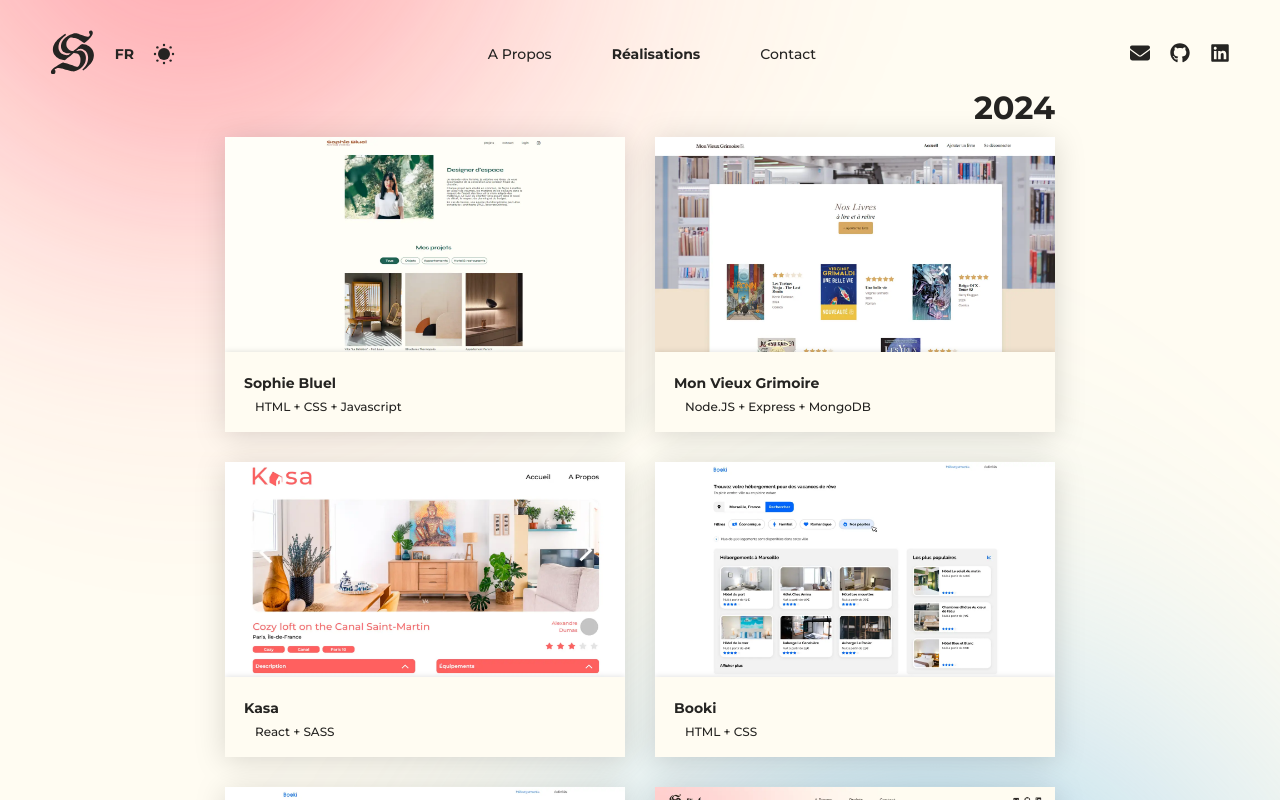
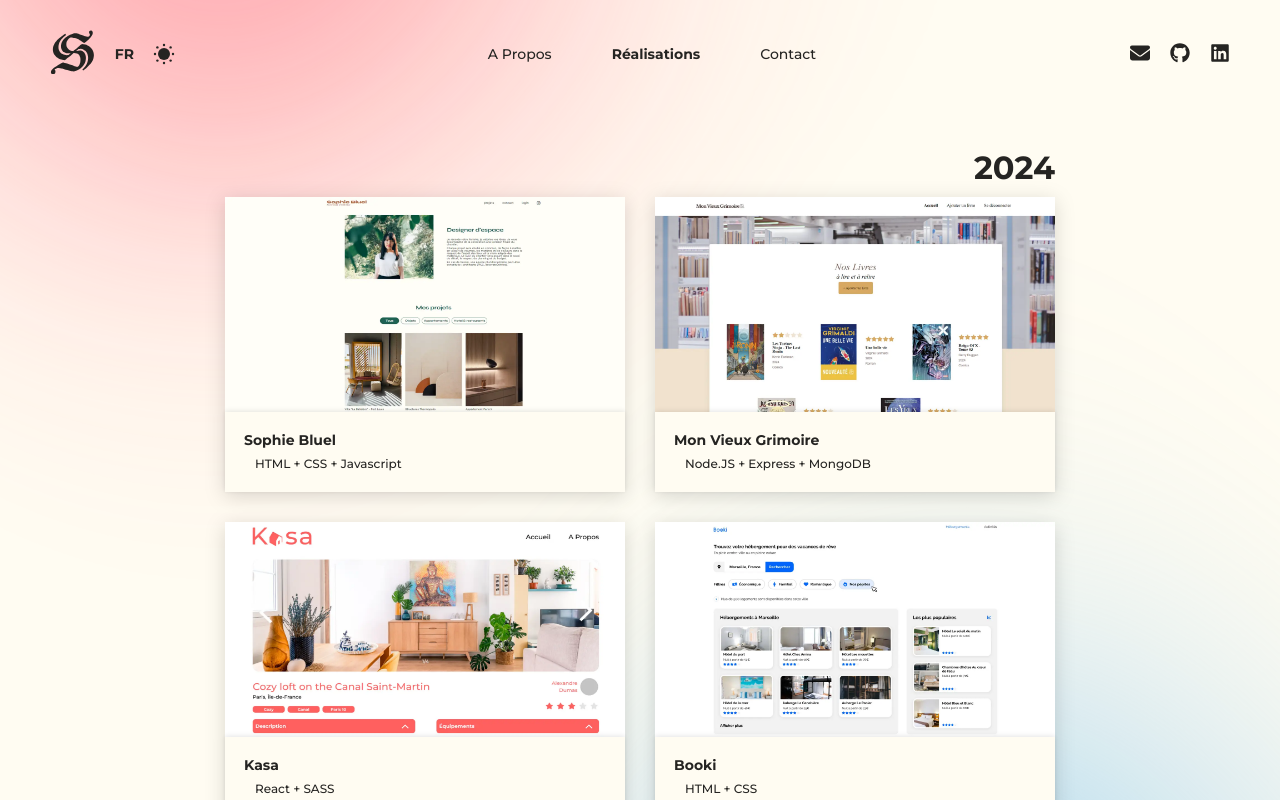
Before and after one commit to Thomagotchi/Portfolio, a React (Vite) app: page /Realisations in a window 1280 px wide. Shown: the top 800 px of the page. Built offline with nearby package versions, Linux system fonts and the light colour scheme.

Commit message:
Cartes projets animation + debug background

```diff
--- a/src/App.jsx
+++ b/src/App.jsx
@@ -34,6 +34,8 @@ export function App() {
   };
 
   useEffect(() => {
+    document.getElementById("root").classList.remove("dark", "light");
+    document.getElementById("root").classList.add(themeMode);
     document.querySelector("html").classList.remove("dark", "light");
     document.querySelector("html").classList.add(themeMode);
   }, [themeMode]);
--- a/src/Router.jsx
+++ b/src/Router.jsx
@@ -24,8 +24,8 @@ export function Router() {
           <Route path="*" element={<Navigate to="/404" />} />
           <Route path="/404" element={<Error />} />
         </Routes>
+        <Background />
       </div>
-      <Background />
     </BrowserRouter>
   );
 }
--- a/src/assets/i18n/en.json
+++ b/src/assets/i18n/en.json
@@ -8,5 +8,6 @@
   "aboutQuote1": "The great difficulty in education",
   "aboutQuote2": "is to get experience out of ideas.",
   "aboutQuoteAuthor": "- Georges Santayana",
-  "aboutStackTitle": "MY CURRENT STACK"
+  "aboutStackTitle": "MY CURRENT STACK",
+  "projectCardMessage": "Learn more"
 }
--- a/src/assets/i18n/fr.json
+++ b/src/assets/i18n/fr.json
@@ -8,5 +8,6 @@
   "aboutQuote1": "La plus grande difficulté de l'éducation,",
   "aboutQuote2": "c'est de transformer les idées en expérience.",
   "aboutQuoteAuthor": "- Georges Santayana",
-  "aboutStackTitle": "MA STACK ACTUELLE"
+  "aboutStackTitle": "MA STACK ACTUELLE",
+  "projectCardMessage": "En savoir plus"
 }
--- a/src/components/background/background.scss
+++ b/src/components/background/background.scss
@@ -4,18 +4,20 @@
     transition: 300ms ease-in-out;
     position: absolute;
     top: 0;
-    height: 100vh;
-    width: 100vw;
+    left: 0;
+    height: clamp(100vh, 100%, 100%);
+    width: 100%;
     overflow: hidden;
-    z-index: -2;
+    z-index: -1;
 }
 
 .sticky-bg {
     position: absolute;
     top: 0;
-    z-index: -1;
-    height: 100vh;
-    width: 100vw;
+    left: 0;
+    z-index: -2;
+    height: clamp(100vh, 100%, 100%);
+    width: 100%;
 }
 
 @keyframes rotate {
@@ -34,8 +36,8 @@
     --easing: cubic-bezier(0.1, 0.2, 0.2, 0.1);
     animation: rotate var(--speed) var(--easing) alternate infinite;
     position: absolute;
-    height: 100vh;
-    width: 100vh;
+    max-height: 110vh;
+    width: 110vh;
 }
 
 .left-light,
@@ -60,26 +62,30 @@
     right: -60vw;
 }
 
-.light .background {
-    background-color: $background-color-light;
+.light {
+    .sticky-bg {
+        background-color: $background-color-light;
+    }
 
-    .left-light {
+    .background .left-light {
         background-color: $background-color-2-light;
     }
 
-    .right-light {
+    .background .right-light {
         background-color: $background-color-3-light;
     }
 }
 
-.dark .background {
+.dark {
+    .sticky-bg {
     background-color: $background-color-dark;
+    }
 
-    .left-light {
+    .background .left-light {
         background-color: $background-color-2-dark;
     }
 
-    .right-light {
+    .background .right-light {
         background-color: $background-color-3-dark;
     }
 }
--- a/src/components/card/Card.jsx
+++ b/src/components/card/Card.jsx
@@ -1,6 +1,7 @@
 import * as allProjects from "../../assets/data/projects.json";
 import { Link } from "react-router-dom";
 import "./card.scss";
+import { useTranslation } from "react-i18next";
 
 function toggleModal(id) {
   const listing = allProjects.year2024.projects.find(
@@ -23,12 +24,15 @@ const CreateTag = ({ id, tags }) => {
 };
 
 const Card = ({ id, title, tags, cover }) => {
+  const { t } = useTranslation();
+
   return (
     <Link onClick={() => toggleModal(id)} className="project-card">
       <img src={cover} alt={`${title} cover image.`} />
       <div className="card-text">
         <p className="card-title">{title}</p>
         <CreateTag tags={tags} id={id} />
+        <p className="card-link">{t("projectCardMessage")}</p>
       </div>
     </Link>
   );
--- a/src/components/card/card.scss
+++ b/src/components/card/card.scss
@@ -2,47 +2,88 @@
 
 .project-card {
     display: flex;
+    height: 295px;
     max-width: 400px;
-    overflow: hidden;
     flex-direction: column;
-    filter: drop-shadow(0px 4px 15px rgba(0, 0, 0, 0.15));
+
 
     img {
+        z-index: -1;
         width: 100%;
         max-height: 215px;
     }
 
     .card-text {
         display: flex;
+        position: absolute;
+        bottom: 0;
         flex-direction: column;
         width: calc(100% - 38px);
         height: 80px;
         padding: 0 19px;
-        justify-content: center;
         gap: 2px;
+        transition: 300ms ease-in-out;
+        overflow: hidden;
 
         .card-title {
+            margin-top: 16px;
             font-size: 14px;
             font-weight: 700;
             line-height: 185%;
         }
 
+        .card-tags, .card-link {
+            font-size: 12px;
+        }
         .card-tags {
-            font-size: 12px;
             font-weight: 500;
             margin: 0 11px;
+        }
+
+        .card-link {
+            position: relative;
+            width: fit-content;
+            bottom: 1px;
+            font-weight: 600;
+            margin: 2px 11px 17px 11px;
+            opacity: 0;
+            transition: 300ms ease-in-out;
+        }
+    }
+
+    &:hover {
+        .card-text {
+            height: 105px;
+
+            .card-link {
+                border-bottom: 1px solid;
+                bottom: 0;
+                opacity: 1;
+            }
         }
     }
 }
 
-.light .card-text {
+.light {
+    .project-card {
+        filter: drop-shadow(0px 4px 10px rgba(0, 0, 0, 0.15));
+    }
+
+    .card-text {
         color: $text-color-light;
         background-color: $background-color-light;
         box-shadow: 0px -1px 5px 0px rgba(0, 0, 0, 0.10);
     }
+}
 
-.dark .card-text {
+.dark {
+    .project-card {
+        filter: drop-shadow(0px 4px 10px rgba(0, 0, 0, 0.45));
+    }
+
+    .card-text {
         color: $text-color-dark;
         background-color: $background-color-dark;
         box-shadow: 0px -1px 5px 0px rgba(0, 0, 0, 0.40);
     }
+}
--- a/src/components/header/header.scss
+++ b/src/components/header/header.scss
@@ -1,12 +1,13 @@
 @use "../../styles/variables.scss" as *;
 
 header {
-    margin: 0 50px;
+    padding: 30px 50px 0 50px;
+    margin: 0 auto;
     font-weight: 500;
     font-size: 14px;
     display: flex;
     flex-direction: row;
-    max-width: 100%;
+    max-width: 1440px;
     align-items: center;
     justify-content: space-between;
 
--- a/src/pages/projects/projects.scss
+++ b/src/pages/projects/projects.scss
@@ -2,7 +2,7 @@
     display: flex;
     flex-direction: column;
     max-width: 830px;
-    margin: 0 auto;
+    margin: 60px auto;
 
     .projects-year-container {
         margin-left: auto;
--- a/src/styles/styles.scss
+++ b/src/styles/styles.scss
@@ -6,14 +6,18 @@
 }
 
 body {
-    margin: 0;
+    align-items: center;
+    margin: 0 auto;
     padding: 0;
 }
 
 .content-container {
-    max-width: 1440px;
-    height: calc(100vh - 60px);
-    margin: 30px auto;
+    position: relative;
+    width: 100%;
+    min-height: 100vh;
+    padding: 0 auto;
+    background-color: rgba(255, 0, 0, 0);
+    overflow: hidden;
 }
 
 a {
@@ -36,3 +40,40 @@ p {
 .dark {
     color: $text-color-dark;
 }
+
+html::-webkit-scrollbar {
+    position: absolute;
+    right: 10;
+    top: 0;
+    width: 0.7vw;
+    scroll-behavior: smooth;
+}
+
+html::-webkit-scrollbar-thumb {
+    background-color: rgba(255, 0, 0, 0);
+    border: 2px solid transparent;
+    border-radius: 8px;
+    background-clip: padding-box;
+}
+
+html:has(.light) {
+    &::-webkit-scrollbar-thumb {
+        background-color: $text-color-light;
+    }
+
+    &::-webkit-scrollbar-track {
+        overflow: overlay;
+        background-color: $background-color-light;
+    }
+}
+
+html:has(.dark) {
+    &::-webkit-scrollbar-thumb {
+        background-color: $text-color-dark;
+    }
+
+    &::-webkit-scrollbar-track {
+        overflow: overlay;
+        background-color: $background-color-dark;
+    }
+}
```
Lines whose indentation alone changed are shown as unchanged.
